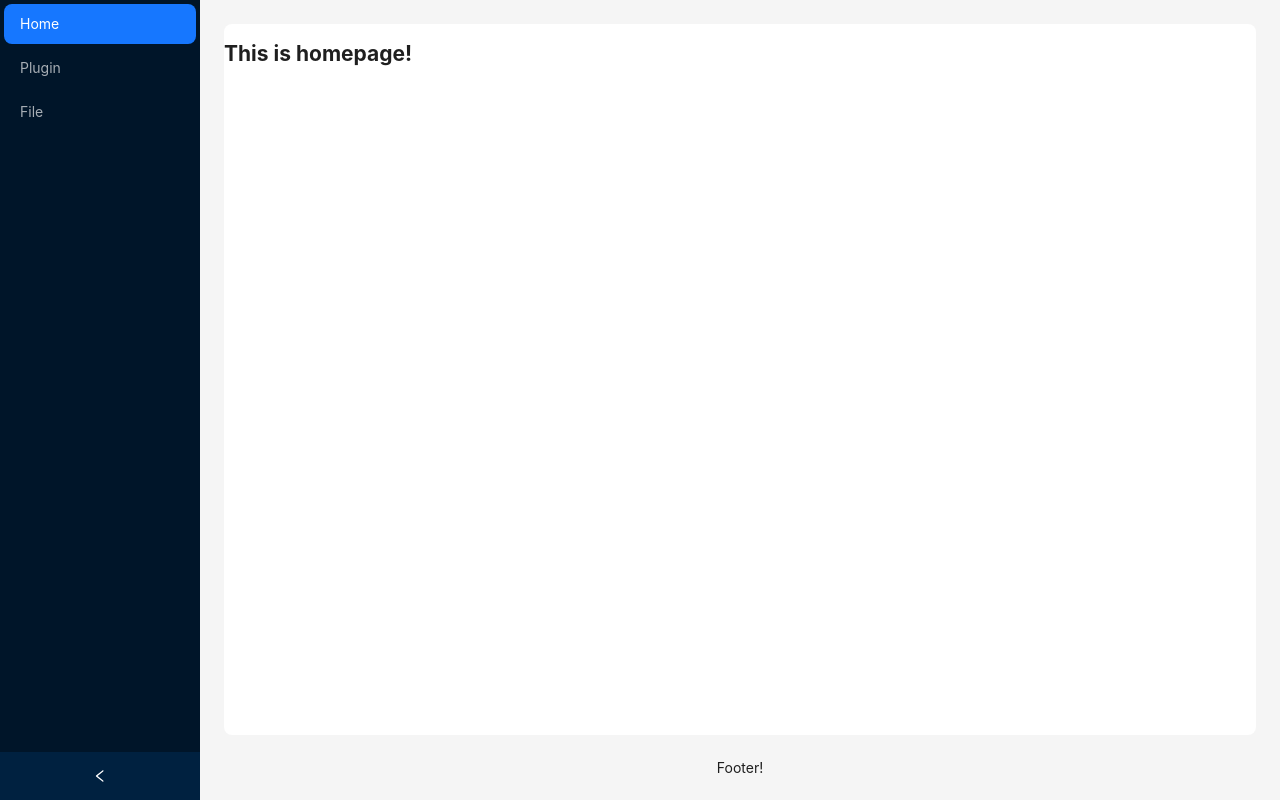
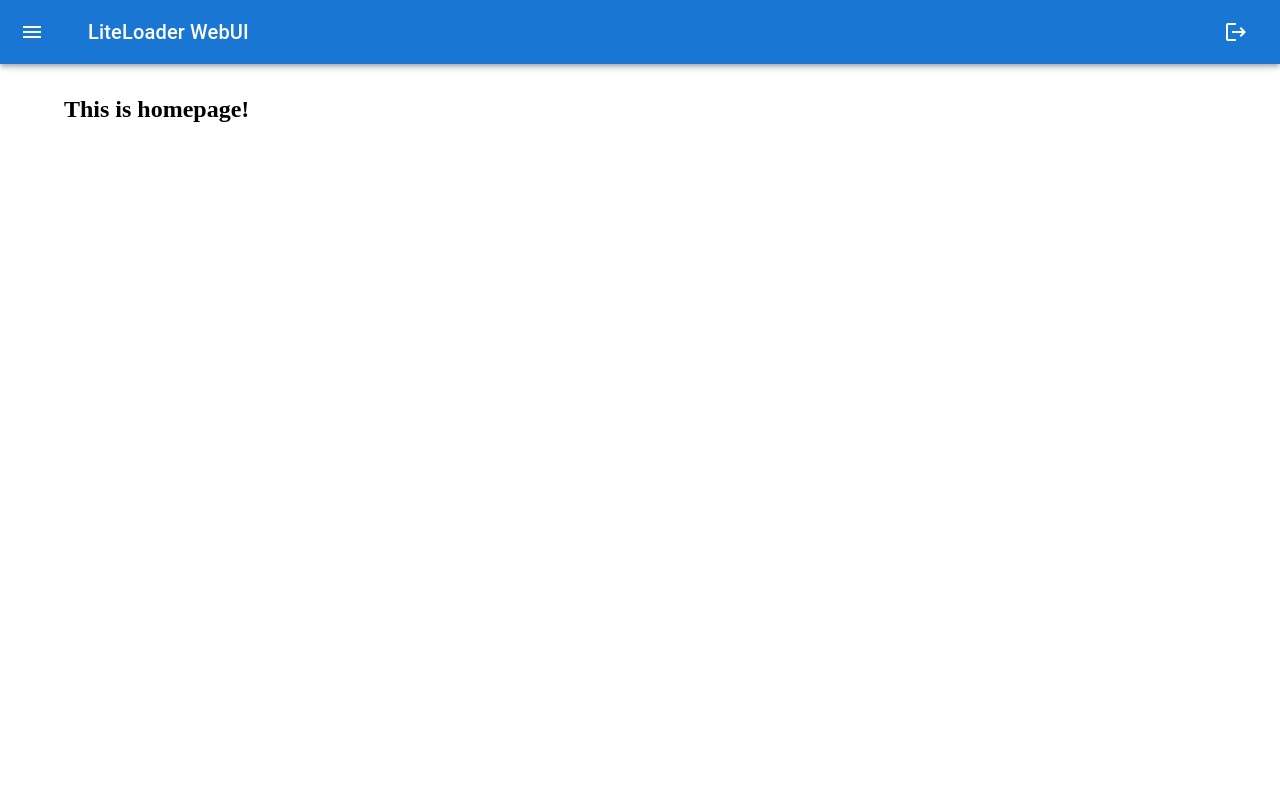
Before and after one commit to LLOneBot/LLWebUiFront, a React (Vite) app: page / in a window 1280 px wide. Built offline with nearby package versions, Linux system fonts and the light colour scheme.

Commit message:
feat: Remove AntDesign

```diff
--- a/package.json
+++ b/package.json
@@ -10,7 +10,10 @@
     "preview": "vite preview"
   },
   "dependencies": {
-    "antd": "^5.15.1",
+    "@emotion/react": "^11.11.4",
+    "@emotion/styled": "^11.11.0",
+    "@mui/icons-material": "^5.15.12",
+    "@mui/material": "^5.15.12",
     "localforage": "^1.10.0",
     "match-sorter": "^6.3.4",
     "react": "^18.2.0",
--- a/src/App.tsx
+++ b/src/App.tsx
@@ -1,32 +1,41 @@
+import { useState } from 'react';
 import { Outlet } from 'react-router-dom';
-import { Layout, theme } from 'antd';
+import {
+  Box,
+  IconButton,
+  Toolbar,
+  Container,
+} from '@mui/material';
 import * as Components from './components';
-
-const { Content, Sider } = Layout;
+import MenuIcon from '@mui/icons-material/Menu';
+import LogoutIcon from '@mui/icons-material/Logout';
 
 function App() {
-  const {
-    token: { colorBgContainer, borderRadiusLG }
-  } = theme.useToken();
+  const [ isDrawerClose, setIsDrawerClose ] = useState(true);
 
-  return <Layout style={{ minHeight: '100vh' }}>
-    <Sider collapsible>
-      <Components.Menu />
-    </Sider>
-    <Layout>
-      <Content
-        style={{
-          margin: 24,
-          marginBottom: 0,
-          background: colorBgContainer,
-          borderRadius: borderRadiusLG,
-        }}
+  return <Box>
+    <Components.AppBar
+      title='LiteLoader WebUI'
+      leftElements={[<IconButton
+        edge='start'
+        color='inherit'
+        onClick={() => setIsDrawerClose(false)}
+        sx={{ marginRight: '36px' }}
       >
-        <Outlet/>
-      </Content>
-      <Components.Footer />
-    </Layout>
-  </Layout>
+        <MenuIcon />
+      </IconButton>]}
+      rightElements={[<IconButton color='inherit'>
+        <LogoutIcon />
+      </IconButton>]}
+    />
+    <Box component='main' sx={{ overflow: 'auto' }}>
+      <Toolbar />
+      <Container maxWidth='lg' sx={{ mt: 4, mb: 4 }}>
+        <Outlet />
+      </Container>
+    </Box>
+    <Components.Drawer open={!isDrawerClose} onClose={() => setIsDrawerClose(true)} />
+  </Box>
 }
 
 export default App
--- a/src/components/footer.tsx
+++ /dev/null
@@ -1,7 +0,0 @@
-import { Footer as AntFooter } from 'antd/es/layout/layout';
-
-export const Footer = () => {
-  return <AntFooter style={{ textAlign: 'center' }}>
-    Footer!
-  </AntFooter>
-}
--- a/src/components/index.ts
+++ b/src/components/index.ts
@@ -1,4 +1,2 @@
 export * from './appbar';
 export * from './drawer';
-export * from './menu';
-export * from './footer';
--- a/src/components/menu.tsx
+++ /dev/null
@@ -1,23 +0,0 @@
-import { Menu as AntMenu } from 'antd';
-import { useLocation, Link } from 'react-router-dom';
-
-export const Menu = () => {
-  const location = useLocation();
-  const currentPath = location.pathname.slice(1);
-  const currentPageKey = currentPath !== '' ? currentPath : 'home';
-
-  return <AntMenu theme='dark' selectedKeys={[currentPageKey]} items={[
-    {
-      key: 'home',
-      label: <Link to='/'>Home</Link>,
-    },
-    {
-      key: 'plugin',
-      label: <Link to='/plugin'>Plugin</Link>,
-    },
-    {
-      key: 'file',
-      label: <Link to='/file'>File</Link>,
-    },
-  ]} />
-}
```
Also changed, not shown: 1 other file (tests, documents, lock files or other folders).
